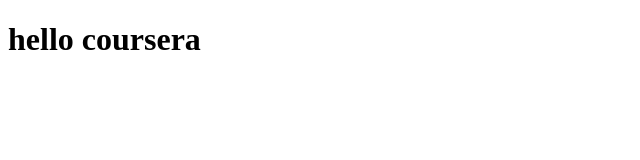
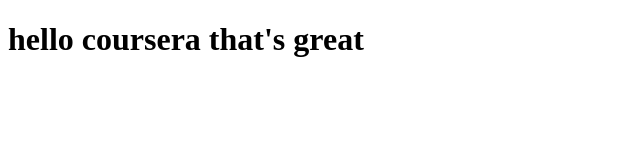
Before and after one commit to oussemambarki/coursera-test, a plain HTML site: page site/index.html in a window 1280 px wide. Shown: the whole page, without its empty margins (0-640 px from the left). Drawn offline with Linux system fonts and the light colour scheme.

Commit message:
small addition to our page content.

```diff
--- a/site/index.html
+++ b/site/index.html
@@ -6,6 +6,6 @@
 	<title>hello coursera</title>
 </head>
 <body>
-	<h1>hello coursera</h1>
+	<h1>hello coursera that's great</h1>
 </body>
 </html>
```
